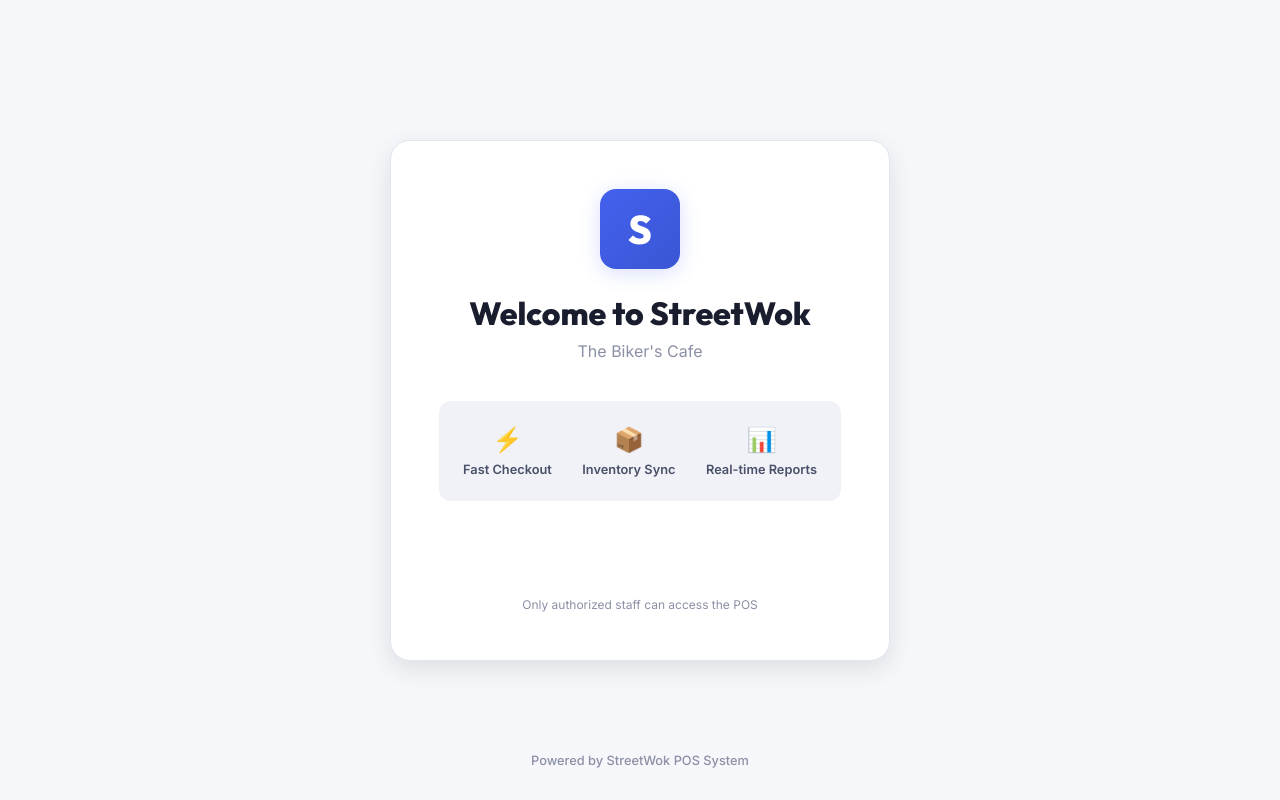
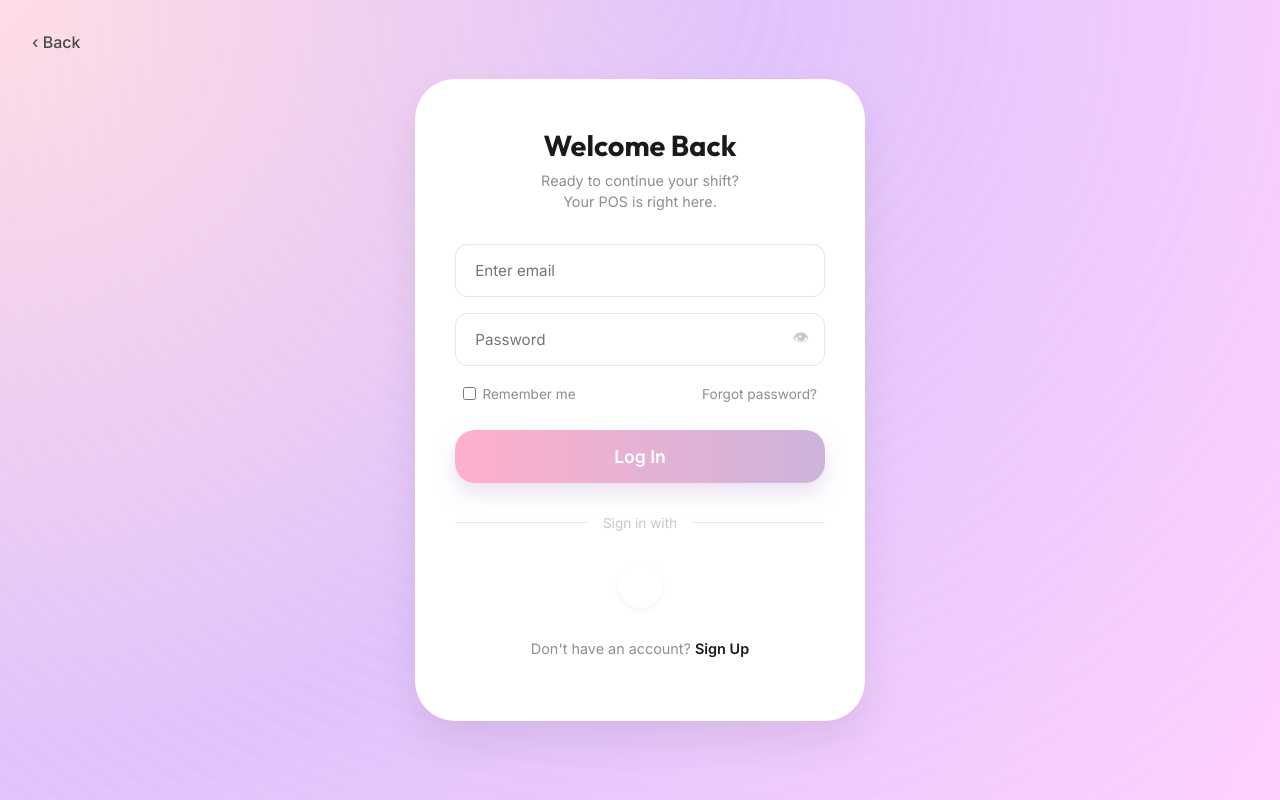
Before and after one commit to vicky34D/pos_SW, a React (Vite) app in the folder client/: page / in a window 1280 px wide. Built offline with nearby package versions, Linux system fonts and the light colour scheme; no server answers.

Commit message:
Update login page to pastel theme and add user sessions

```diff
--- a/client/src/App.jsx
+++ b/client/src/App.jsx
@@ -13,6 +13,7 @@ import * as api from './api'
 
 export default function App() {
   const [activeView, setActiveView] = useState('welcome')
+  const [currentUser, setCurrentUser] = useState(null)
   const [isCartOpen, setIsCartOpen] = useState(false)
   const [currentOrder, setCurrentOrder] = useState([])
   const [orderType, setOrderType] = useState('dine-in')
@@ -81,13 +82,23 @@ export default function App() {
     }
   }, [currentOrder, customerName, orderType, settings, clearOrder, showToast])
 
+  const handleLogout = useCallback(() => {
+    setCurrentUser(null)
+    setActiveView('welcome')
+  }, [])
+
   if (activeView === 'welcome') {
-    return <WelcomePage onGetStarted={() => setActiveView('pos')} settings={settings} />
+    return <WelcomePage onGetStarted={(email) => { setCurrentUser(email); setActiveView('pos'); }} settings={settings} />
   }
 
   return (
     <div className="app-container">
-      <Sidebar activeView={activeView} onViewChange={setActiveView} />
+      <Sidebar
+        activeView={activeView}
+        onViewChange={setActiveView}
+        currentUser={currentUser}
+        onLogout={handleLogout}
+      />
 
       <main className="main-content">
         {activeView === 'pos' && (
--- a/client/src/components/WelcomePage.jsx
+++ b/client/src/components/WelcomePage.jsx
@@ -2,25 +2,41 @@ import { useState } from 'react'
 import { GoogleOAuthProvider, GoogleLogin } from '@react-oauth/google'
 import { jwtDecode } from 'jwt-decode'
 
-export default function WelcomePage({ onGetStarted, settings }) {
+export default function WelcomePage({ onGetStarted }) {
+  const [email, setEmail] = useState('')
+  const [password, setPassword] = useState('')
   const [error, setError] = useState('')
 
-  // Hardcoded allowed users for demonstration
+  // Hardcoded allowed users
   const allowedUsers = ['admin@gmail.com', 'staff@gmail.com', 'sudipagharami@gmail.com']
+
+  const handleEmailLogin = (e) => {
+    e.preventDefault()
+    if (!email) {
+      setError('Please enter your email.')
+      return
+    }
+    // Simple mock logic for the new UI
+    if (allowedUsers.includes(email.toLowerCase())) {
+      onGetStarted(email)
+    } else {
+      setError(`Access denied. ${email} is not authorized.`)
+    }
+  }
 
   const handleLoginSuccess = (credentialResponse) => {
     try {
       const decoded = jwtDecode(credentialResponse.credential)
-      const email = decoded.email
+      const decodedEmail = decoded.email
 
-      if (!email || !email.endsWith('@gmail.com')) {
+      if (!decodedEmail || !decodedEmail.endsWith('@gmail.com')) {
         setError('Only Gmail accounts are allowed.')
         return
       }
-      if (allowedUsers.includes(email.toLowerCase())) {
-        onGetStarted(email)
+      if (allowedUsers.includes(decodedEmail.toLowerCase())) {
+        onGetStarted(decodedEmail)
       } else {
-        setError(`Access denied. ${email} is not authorized.`)
+        setError(`Access denied. ${decodedEmail} is not authorized.`)
       }
     } catch (err) {
       setError('Failed to decode login credentials.')
@@ -31,58 +47,81 @@ export default function WelcomePage({ onGetStarted, settings }) {
     setError('Google Sign-In failed or was cancelled.')
   }
 
-  // Get Client ID from env, or provide instructions placeholder
   const clientId = import.meta.env.VITE_GOOGLE_CLIENT_ID || 'YOUR_GOOGLE_CLIENT_ID_HERE'
 
   return (
     <GoogleOAuthProvider clientId={clientId}>
-      <div className="welcome-container">
-        <div className="welcome-card">
-          <div className="welcome-logo">
-            {settings?.shop_name?.charAt(0) || 'S'}
-          </div>
-          <h1 className="welcome-title">Welcome to {settings?.shop_name || 'StreetWok'}</h1>
-          <p className="welcome-tagline">{settings?.tagline || "The Biker's Cafe"}</p>
+      <div className="pastel-welcome-container">
 
-          <div className="welcome-features">
-            <div className="feature-item">
-              <span className="feature-icon">⚡️</span>
-              <span>Fast Checkout</span>
-            </div>
-            <div className="feature-item">
-              <span className="feature-icon">📦</span>
-              <span>Inventory Sync</span>
-            </div>
-            <div className="feature-item">
-              <span className="feature-icon">📊</span>
-              <span>Real-time Reports</span>
-            </div>
+        {/* Top pattern / back button area mock */}
+        <div className="pastel-header">
+          <button className="back-btn">‹ Back</button>
         </div>
 
-          <div style={{ display: 'flex', justifyContent: 'center', marginTop: '1.5rem', marginBottom: '0.5rem' }}>
+        <div className="pastel-login-card">
+          <h1 className="pastel-title">Welcome Back</h1>
+          <p className="pastel-subtitle">
+            Ready to continue your shift?<br/>
+            Your POS is right here.
+          </p>
+
+          <form className="pastel-form" onSubmit={handleEmailLogin}>
+            <div className="input-group">
+              <input
+                type="email"
+                placeholder="Enter email"
+                value={email}
+                onChange={(e) => {setEmail(e.target.value); setError('');}}
+                required
+              />
+            </div>
+
+            <div className="input-group">
+              <input
+                type="password"
+                placeholder="Password"
+                value={password}
+                onChange={(e) => {setPassword(e.target.value); setError('');}}
+                required
+              />
+              <span className="eye-icon">👁</span>
+            </div>
+
+            <div className="form-options">
+              <label className="remember-me">
+                <input type="checkbox" /> Remember me
+              </label>
+              <a href="#" className="forgot-password">Forgot password?</a>
+            </div>
+
+            {error && <div className="error-message">{error}</div>}
+
+            <button type="submit" className="pastel-btn-primary">
+              Log In
+            </button>
+          </form>
+
+          <div className="divider">
+            <span>Sign in with</span>
+          </div>
+
+          <div className="social-login-container">
+            <div className="google-btn-wrapper">
                <GoogleLogin
                 onSuccess={handleLoginSuccess}
                 onError={handleLoginError}
                 useOneTap
                 theme="outline"
                 size="large"
-              shape="pill"
+                shape="circle"
+                type="icon"
               />
             </div>
-
-          {error && <div className="login-error" style={{ marginTop: '1rem', width: '100%' }}>{error}</div>}
-
-          {clientId === 'YOUR_GOOGLE_CLIENT_ID_HERE' && (
-            <p style={{ fontSize: '0.75rem', color: '#e53e5c', marginTop: '1rem', padding: '0.5rem', background: 'rgba(229, 62, 92, 0.08)', borderRadius: '8px' }}>
-              ⚠️ Missing Google Client ID.<br/>Please add VITE_GOOGLE_CLIENT_ID to your .env file in the client folder.
-            </p>
-          )}
-
-          <p className="login-hint">Only authorized staff can access the POS</p>
           </div>
 
-        <div className="welcome-footer">
-          Powered by StreetWok POS System
+          <p className="signup-prompt">
+            Don't have an account? <a href="#">Sign Up</a>
+          </p>
         </div>
       </div>
     </GoogleOAuthProvider>
--- a/client/src/index.css
+++ b/client/src/index.css
@@ -98,6 +98,28 @@ input, select, textarea { font-family: 'Inter', sans-serif; }
 }
 .nav-item.active + .nav-label { color: white; }
 .nav-spacer { flex: 1; }
+
+.sidebar-user {
+  margin-top: 1rem; width: 48px; height: 48px; position: relative;
+  border-radius: var(--radius-full); cursor: pointer;
+  display: flex; align-items: center; justify-content: center;
+  transition: var(--transition); background: rgba(255,255,255,0.1);
+  overflow: hidden; margin-bottom: 1rem;
+}
+.sidebar-user:hover {
+  background: var(--danger);
+}
+.user-avatar {
+  width: 100%; height: 100%; display: flex; align-items: center; justify-content: center;
+  color: white; font-weight: 700; font-size: 1.2rem; font-family: 'Outfit', sans-serif;
+  transition: opacity 0.2s ease;
+}
+.logout-icon {
+  position: absolute; color: white; font-size: 1.4rem; opacity: 0;
+  transition: opacity 0.2s ease;
+}
+.sidebar-user:hover .user-avatar { opacity: 0; }
+.sidebar-user:hover .logout-icon { opacity: 1; }
 
 /* ===== MAIN CONTENT ===== */
 .main-content {
@@ -537,60 +559,77 @@ input, select, textarea { font-family: 'Inter', sans-serif; }
 }
 .empty-state-icon { font-size: 3rem; opacity: 0.3; margin-bottom: 1rem; }
 
-/* ===== WELCOME PAGE ===== */
-.welcome-container {
-  display: flex; flex-direction: column; align-items: center; justify-content: center;
-  height: 100vh; width: 100vw; background: var(--surface);
+/* ===== PASTEL LOGIN PAGE ===== */
+.pastel-welcome-container {
+  display: flex; flex-direction: column; align-items: center; justify-content: flex-end;
+  height: 100vh; width: 100vw;
+  background: radial-gradient(circle at top left, #ffdce5 0%, #e0c3fc 50%, #ffd1ff 100%);
   position: absolute; top: 0; left: 0; z-index: 50;
+  overflow: hidden; font-family: 'Inter', sans-serif;
 }
-.welcome-card {
-  background: var(--surface-card); border-radius: var(--radius-xl);
-  padding: 3rem; text-align: center; box-shadow: var(--shadow-lg);
-  border: 1px solid var(--border); max-width: 500px; width: 90%;
-  animation: scaleIn 0.5s cubic-bezier(0.34, 1.56, 0.64, 1);
+.pastel-welcome-container::before {
+  content: ''; position: absolute; top: 0; left: 0; width: 100%; height: 100%;
+  background-image: repeating-radial-gradient(circle at 50% 0%, transparent, transparent 10px, rgba(255,255,255,0.05) 10px, rgba(255,255,255,0.05) 20px);
+  pointer-events: none; opacity: 0.6;
 }
-.welcome-logo {
-  width: 80px; height: 80px; background: linear-gradient(135deg, var(--primary), var(--primary-dark));
-  color: white; font-size: 2.5rem; font-weight: 800; font-family: 'Outfit', sans-serif;
-  border-radius: var(--radius-lg); display: flex; align-items: center; justify-content: center;
-  margin: 0 auto 1.5rem; box-shadow: var(--shadow-glow);
+
+.pastel-header {
+  position: absolute; top: 0; left: 0; width: 100%; padding: 2rem;
+  display: flex; justify-content: flex-start; z-index: 2;
 }
-.welcome-title { font-family: 'Outfit', sans-serif; font-size: 2rem; font-weight: 800; color: var(--text-primary); margin-bottom: 0.5rem; }
-.welcome-tagline { color: var(--text-muted); font-size: 1rem; margin-bottom: 2.5rem; }
-.welcome-features {
-  display: flex; justify-content: space-between; gap: 1rem; margin-bottom: 2.5rem;
-  background: var(--surface-elevated); padding: 1.5rem; border-radius: var(--radius-md);
+.back-btn { background: none; border: none; color: #4a4a4a; font-size: 1rem; font-weight: 500; cursor: pointer; }
+
+.pastel-login-card {
+  background: white; width: 100%; max-width: 450px;
+  border-radius: 40px 40px 0 0; padding: 3rem 2.5rem; text-align: center;
+  box-shadow: 0 -10px 40px rgba(0,0,0,0.05); position: relative; z-index: 1;
+  animation: slideUp 0.5s cubic-bezier(0.34, 1.56, 0.64, 1);
+  box-sizing: border-box;
 }
-.feature-item { display: flex; flex-direction: column; align-items: center; gap: 0.5rem; font-size: 0.8rem; font-weight: 600; color: var(--text-secondary); }
-.feature-icon { font-size: 1.5rem; }
-.btn-google-login {
-  background: white; color: #3c4043;
-  border: 1px solid #dadce0; padding: 0.75rem 1.5rem; border-radius: var(--radius-full); font-size: 1rem;
-  font-weight: 600; box-shadow: var(--shadow-sm); transition: var(--transition);
-  display: flex; align-items: center; justify-content: center; gap: 0.75rem; margin: 0 auto 0.5rem; width: 100%; max-width: 300px;
+
+@media (min-width: 768px) {
+  .pastel-welcome-container { justify-content: center; }
+  .pastel-login-card { border-radius: 40px; box-shadow: 0 20px 40px rgba(0,0,0,0.08); }
 }
-.btn-google-login:hover { background: #f8f9fa; box-shadow: var(--shadow-md); border-color: #d2e3fc; }
-.google-icon { width: 24px; height: 24px; }
-.login-hint { font-size: 0.75rem; color: var(--text-muted); margin-top: 1rem; }
 
-/* Mock Login Form */
-.login-form { text-align: left; animation: slideIn 0.3s ease; }
-.login-instructions { font-size: 0.9rem; color: var(--text-secondary); margin-bottom: 1rem; text-align: center; font-weight: 500; }
-.login-input {
-  width: 100%; padding: 0.8rem 1rem; border-radius: var(--radius-md);
-  border: 1px solid var(--border); background: var(--surface);
-  color: var(--text-primary); font-size: 0.95rem; outline: none; margin-bottom: 0.5rem; transition: var(--transition);
+@keyframes slideUp { from { transform: translateY(100px); opacity: 0; } to { transform: translateY(0); opacity: 1; } }
+
+.pastel-title { font-size: 1.8rem; font-weight: 700; color: #1a1a1a; margin-bottom: 0.5rem; }
+.pastel-subtitle { color: #8e8e93; font-size: 0.9rem; line-height: 1.4; margin-bottom: 2rem; }
+
+.pastel-form { display: flex; flex-direction: column; gap: 1rem; }
+.input-group { position: relative; }
+.input-group input {
+  width: 100%; padding: 1rem 1.2rem; border-radius: 12px; border: 1px solid #e5e5ea;
+  font-size: 0.95rem; color: #1a1a1a; outline: none; transition: border-color 0.2s;
+  box-sizing: border-box;
 }
-.login-input:focus { border-color: var(--primary); box-shadow: 0 0 0 3px rgba(67,97,238,0.1); }
-.login-error { color: var(--danger); font-size: 0.8rem; margin-bottom: 1rem; font-weight: 500; text-align: center; background: var(--danger-bg); padding: 0.5rem; border-radius: var(--radius-sm); }
-.login-actions { display: flex; gap: 0.75rem; margin-top: 1.5rem; }
-.btn-cancel, .btn-confirm { flex: 1; padding: 0.8rem; border: none; border-radius: var(--radius-md); font-weight: 600; font-size: 0.9rem; transition: var(--transition); }
-.btn-cancel { background: var(--surface); color: var(--text-secondary); }
-.btn-cancel:hover { background: var(--surface-elevated); }
-.btn-confirm { background: linear-gradient(135deg, var(--primary), var(--primary-dark)); color: white; box-shadow: var(--shadow-sm); }
-.btn-confirm:hover { transform: translateY(-2px); box-shadow: var(--shadow-glow); }
+.input-group input:focus { border-color: #d4b8f0; }
+.eye-icon { position: absolute; right: 1rem; top: 50%; transform: translateY(-50%); color: #c7c7cc; cursor: pointer; }
 
-.welcome-footer { position: absolute; bottom: 2rem; font-size: 0.8rem; color: var(--text-muted); font-weight: 500; }
+.form-options { display: flex; justify-content: space-between; align-items: center; font-size: 0.85rem; padding: 0.25rem 0.5rem; }
+.remember-me { display: flex; align-items: center; gap: 0.4rem; color: #8e8e93; cursor: pointer; }
+.forgot-password { color: #8e8e93; text-decoration: none; }
+
+.pastel-btn-primary {
+  background: linear-gradient(90deg, #ffafcc 0%, #cdb4db 100%);
+  color: white; border: none; padding: 1rem; border-radius: 20px;
+  font-size: 1.1rem; font-weight: 600; cursor: pointer; transition: transform 0.2s, box-shadow 0.2s;
+  margin-top: 0.5rem; box-shadow: 0 10px 20px rgba(205,180,219,0.4);
+}
+.pastel-btn-primary:hover { transform: translateY(-2px); box-shadow: 0 15px 25px rgba(205,180,219,0.5); }
+
+.error-message { color: #ff3b30; font-size: 0.85rem; margin-top: -0.5rem; text-align: center; }
+
+.divider { display: flex; align-items: center; text-align: center; margin: 2rem 0; color: #c7c7cc; font-size: 0.85rem; }
+.divider::before, .divider::after { content: ''; flex: 1; border-bottom: 1px solid #e5e5ea; }
+.divider span { padding: 0 1rem; }
+
+.social-login-container { display: flex; justify-content: center; gap: 1rem; margin-bottom: 2rem; }
+.google-btn-wrapper { border-radius: 50%; overflow: hidden; display: flex; align-items: center; justify-content: center; width: 45px; height: 45px; box-shadow: 0 2px 5px rgba(0,0,0,0.05); }
+
+.signup-prompt { font-size: 0.9rem; color: #8e8e93; margin-bottom: 1rem; }
+.signup-prompt a { color: #1a1a1a; font-weight: 600; text-decoration: none; }
 
 /* ===== MOBILE RESPONSIVE & CART OVERLAY ===== */
 .order-panel-container {
```
Also changed, not shown: client/src/components/Sidebar.jsx (+11 -2 lines). Lines whose indentation alone changed are shown as unchanged.
